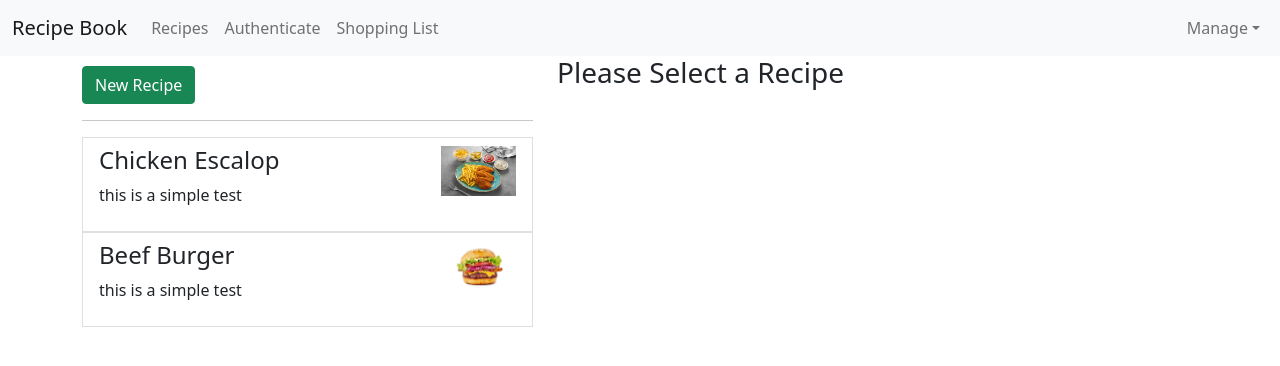
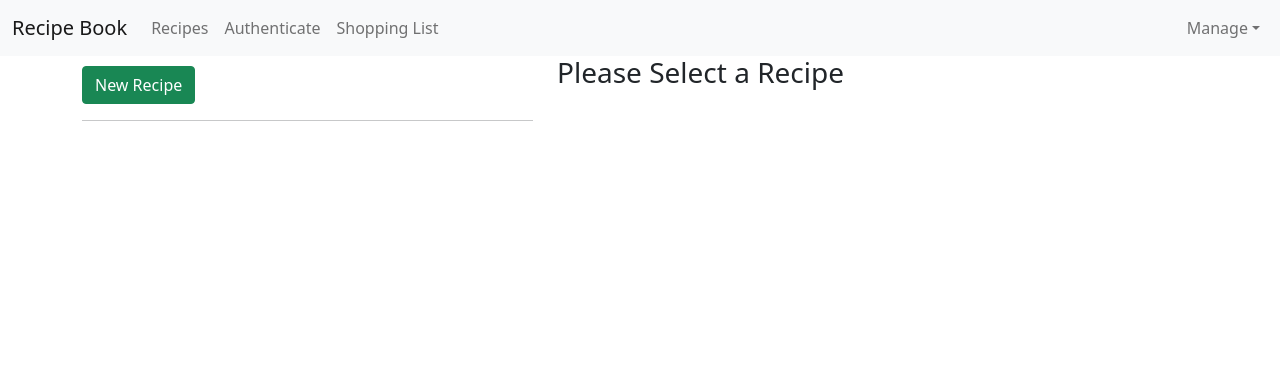
Before and after one commit to MaryamAK7/Recipe-Book, an Angular app: page /recipes in a window 1280 px wide. Shown: the top 366 px of the page. Built offline with nearby package versions, Linux system fonts and the light colour scheme.

Commit message:
Add:Resolver

```diff
--- a/src/app/RecipeService.service.ts
+++ b/src/app/RecipeService.service.ts
@@ -9,10 +9,11 @@ export class RecipeService {
 
     recipeChanged = new Subject<Recipe[]>;
 
-    private recipes:Recipe[] = [
-        new Recipe('Chicken Escalop','this is a simple test','../../../assets/chickenEscalop.jpg',[new Ingredient('chicken Breats', 1), new Ingredient('Fries',20), new Ingredient('Bread Crumps', 10)]),
-        new Recipe('Beef Burger','this is a simple test','../../../assets/burger.jpg',[new Ingredient('Buns',1), new Ingredient('Meat',2), new Ingredient('Tomato', 1), new Ingredient('letuce',1)])
-      ];
+    // private recipes:Recipe[] = [
+    //     new Recipe('Chicken Escalop','this is a simple test','../../../assets/chickenEscalop.jpg',[new Ingredient('chicken Breats', 1), new Ingredient('Fries',20), new Ingredient('Bread Crumps', 10)]),
+    //     new Recipe('Beef Burger','this is a simple test','../../../assets/burger.jpg',[new Ingredient('Buns',1), new Ingredient('Meat',2), new Ingredient('Tomato', 1), new Ingredient('letuce',1)])
+    //   ];
+    private recipes: Recipe[] = [];
       getRecipes(){
         return this.recipes.slice();
       }
--- /dev/null
+++ b/src/app/recipes/RecipesResolverService.service.ts
@@ -0,0 +1,23 @@
+import { Injectable } from "@angular/core";
+import { ActivatedRouteSnapshot, Resolve, RouterStateSnapshot } from "@angular/router";
+import { Observable } from "rxjs";
+import { RecipeService } from "../RecipeService.service";
+
+import { Recipe } from "./recipe.model";
+
+@Injectable({providedIn:'root'})
+export class RecipeResolverService implements Resolve<Recipe[]>{
+
+        constructor(private dataStorageService : DataStorageService, private recipeService : RecipeService){}
+
+    resolve(route: ActivatedRouteSnapshot, state: RouterStateSnapshot): Recipe[] | Observable<Recipe[]> | Promise<Recipe[]> {
+       const recipes = this.recipeService.getRecipes();
+       if(recipes.length===0){
+        return this.dataStorageService.fetchData();
+       } else {
+        return recipes;
+       }
+
+    }
+
+}
```
Also changed, not shown: src/app/app-routing.module.ts (+25 -12 lines).
